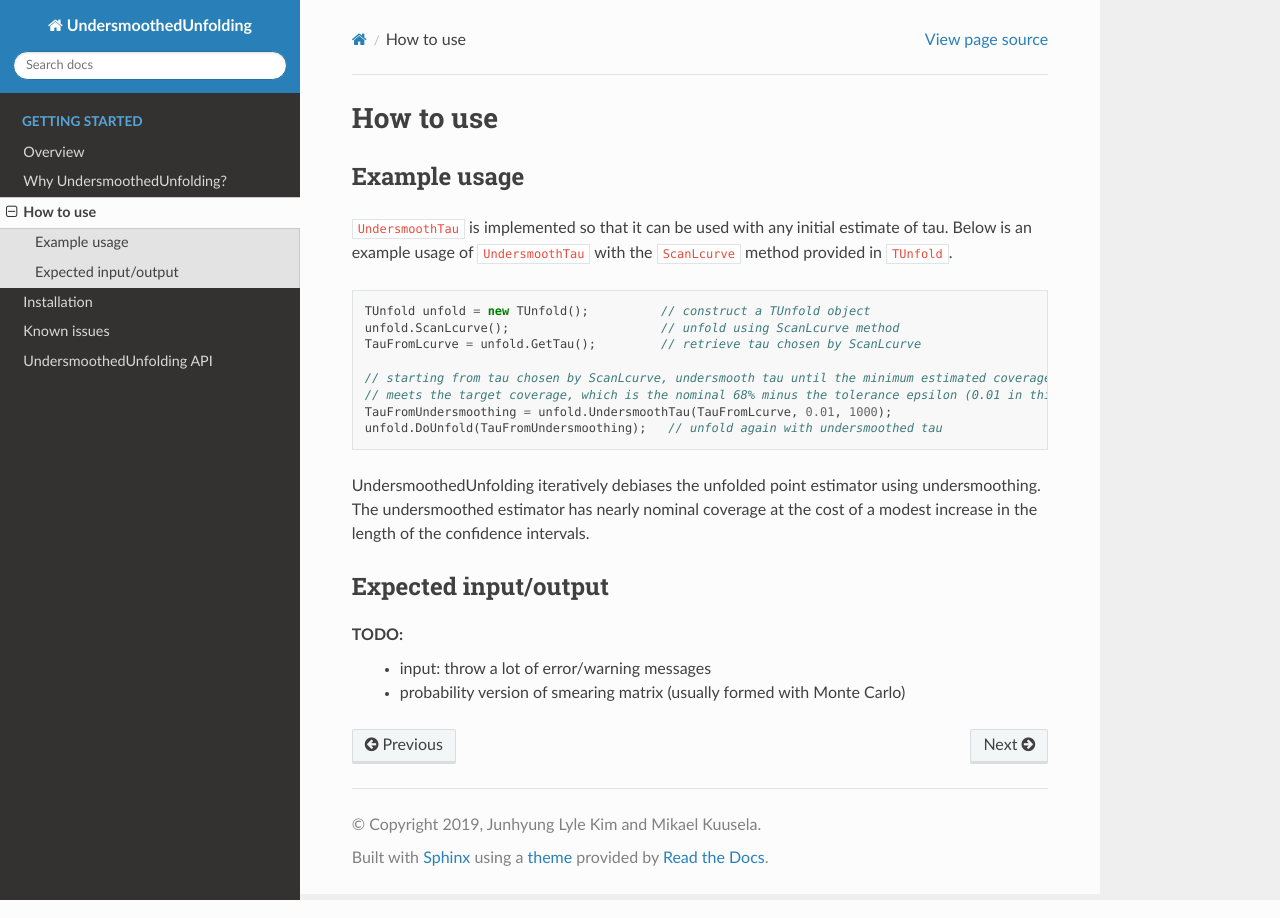
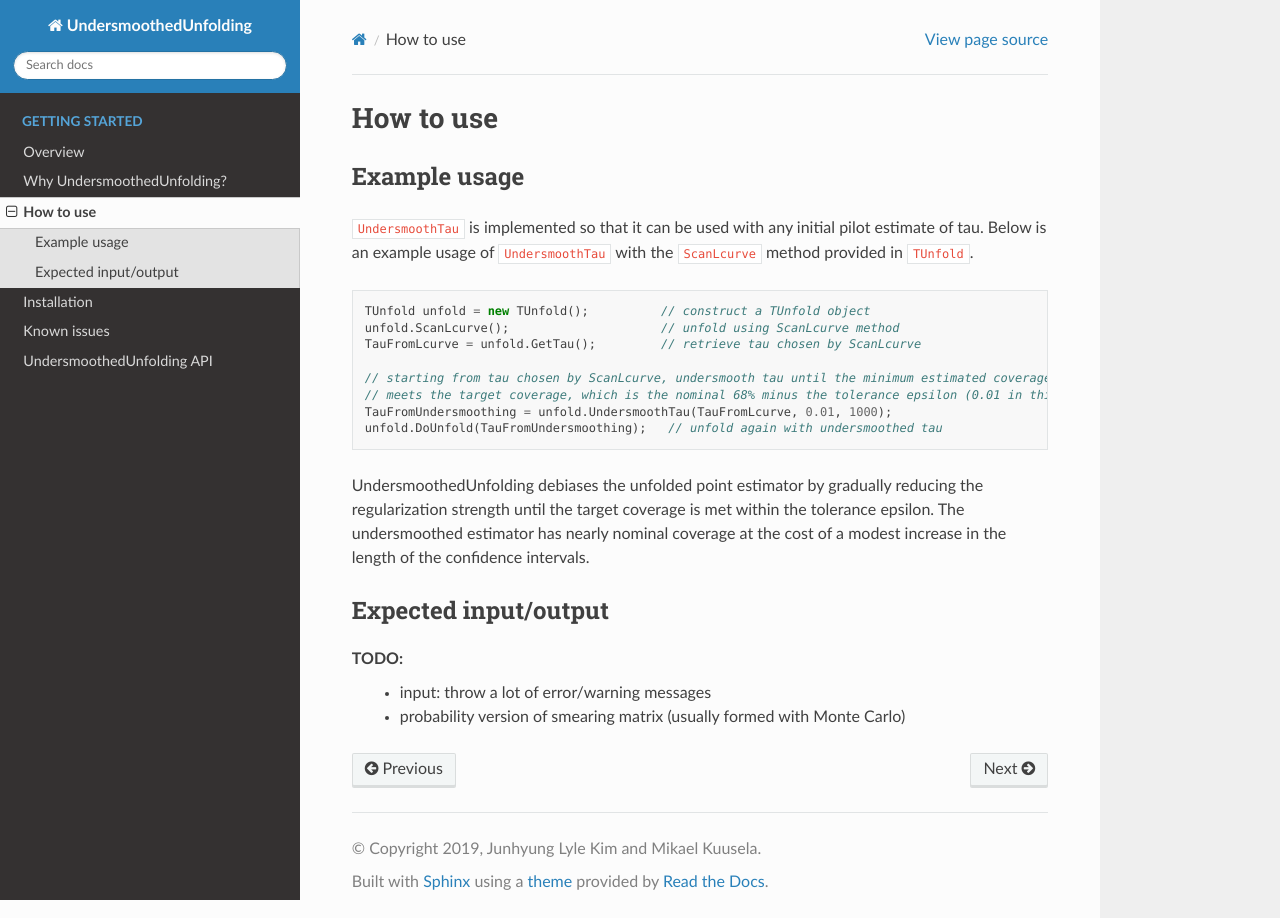
Before and after one commit to jlylekim/UndersmoothedUnfolding, a Sphinx documentation site: the page built from docs/source/how.rst, in a window 1280 px wide. Built offline with Sphinx 7.4.7 and the Read the Docs theme 2.0.0, drawn with Linux system fonts in a browser that asks for light colours.

Commit message:
Update how.rst

```diff
--- a/docs/source/how.rst
+++ b/docs/source/how.rst
@@ -7,7 +7,7 @@ How to use
 --------------
 Example usage
 --------------
-``UndersmoothTau`` is implemented so that it can be used with any initial estimate of tau.
+``UndersmoothTau`` is implemented so that it can be used with any initial pilot estimate of tau.
 Below is an example usage of ``UndersmoothTau`` with the ``ScanLcurve`` method provided in ``TUnfold``.
 
 .. code-block:: c++
@@ -23,8 +23,9 @@ Below is an example usage of ``UndersmoothTau`` with the ``ScanLcurve`` method p
 
 
 
-UndersmoothedUnfolding iteratively debiases the unfolded point estimator
-using undersmoothing. The undersmoothed estimator has nearly nominal coverage
+UndersmoothedUnfolding debiases the unfolded point estimator by gradually reducing
+the regularization strength until the target coverage is met within the tolerance epsilon.
+The undersmoothed estimator has nearly nominal coverage
 at the cost of a modest increase in the length of the confidence intervals.
 
 
```
